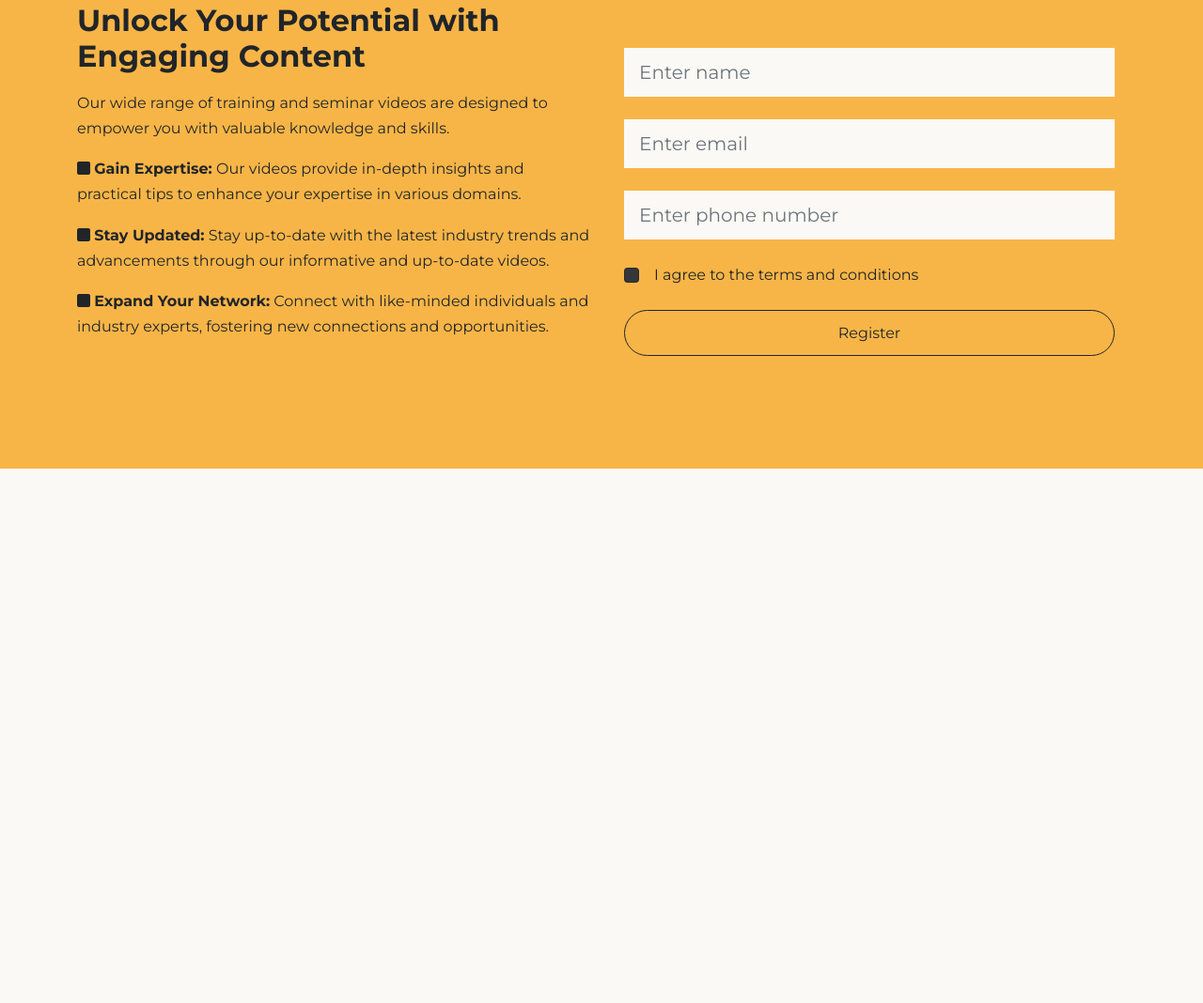
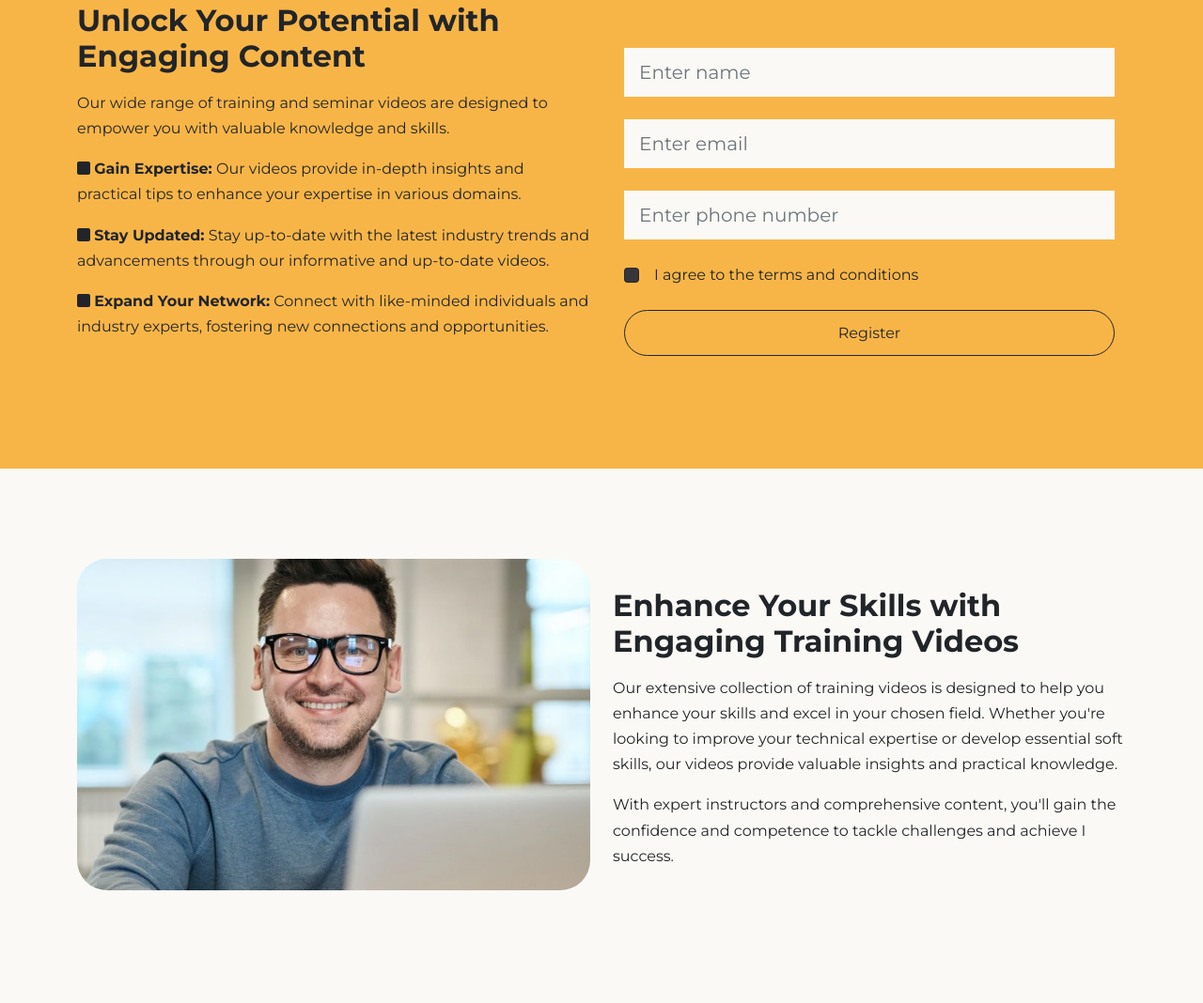
Before and after one commit to wastardy/corso_website, a website: page index.html in a window 1280 px wide. Shown: the part 1223-2291 px from the top of the page at 94% size. Before the commit the page ends 1722 px from the top, so only its background shows below. Drawn offline with nearby package versions, Linux system fonts and the light colour scheme; files that its build step writes are made by us from their sources.

Commit message:
add first details section

```diff
--- a/index.html
+++ b/index.html
@@ -248,6 +248,41 @@
             </div>
         </section>
 
+        <!-- Details 1 -->
+        <section id="discover" class="details py-6 bg-light">
+            <div class="container">
+                <div class="row">
+                    <div class="col-lg-6">
+                        <img
+                            src="./images/instructor.jpg"
+                            alt="instructor"
+                            class="img-fluid rounded-5 mb-4"
+                        />
+                    </div>
+                    <div class="col-lg-6 d-flex flex-column justify-content-center">
+                        <h2>
+                            Enhance Your Skills with Engaging Training Videos
+                        </h2>
+                        <p>
+                            Our extensive collection of training
+                            videos is designed to help you enhance
+                            your skills and excel in your chosen
+                            field. Whether you're looking to improve
+                            your technical expertise or develop
+                            essential soft skills, our videos provide
+                            valuable insights and practical knowledge.
+                        </p>
+                        <p>
+                            With expert instructors and comprehensive
+                            content, you'll gain the confidence and
+                            competence to tackle challenges and achieve I
+                            success.
+                        </p>
+                    </div>
+                </div>
+            </div>
+        </section>
+
         <script src="js/bootstrap.bundle.min.js"></script>
         <script src="js/script.js"></script>
     </body>
```
